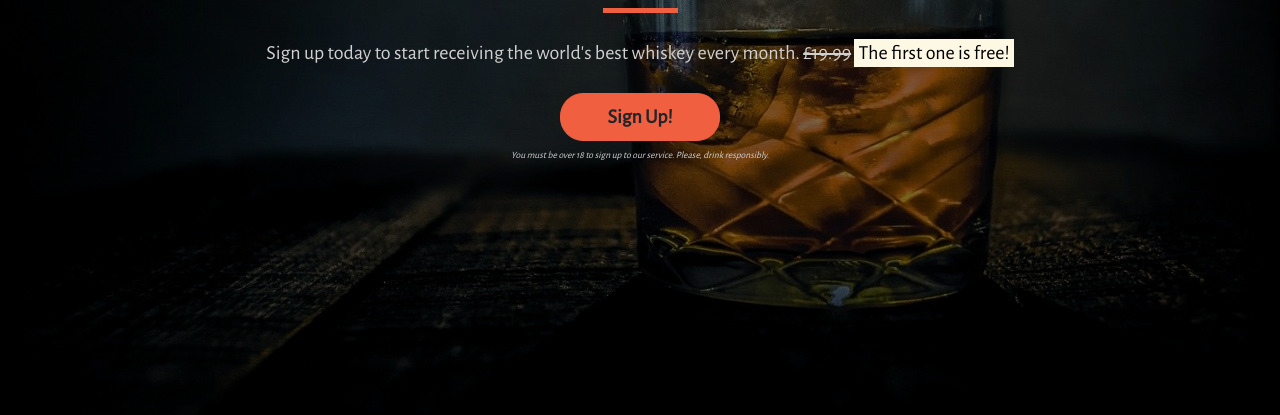
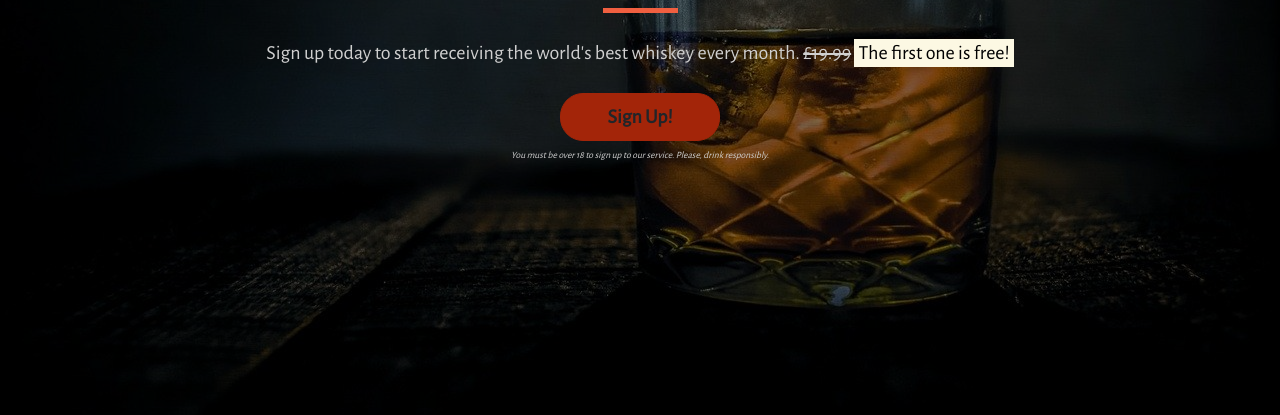
Before and after one commit to shellieD/bootstrap-basecamp, a plain HTML site: page index.html in a window 1280 px wide. In both pictures the pointer is over the button "Sign Up!". Shown: the part 385-800 px from the top of the page. Drawn offline with nearby package versions, Linux system fonts and the light colour scheme.

Commit message:
Add hover effect in sign up button.

```diff
--- a/css/style.css
+++ b/css/style.css
@@ -95,6 +95,6 @@ h1, h2, h3 {
 .btn--red:active,
 .btn--red:focus,
 .btn--red:active:focus{
-    background-color:#f05f40;
-    border-color: #f05f40;
+    background-color:#a32509;
+    border-color: #a32509;
 }
```
